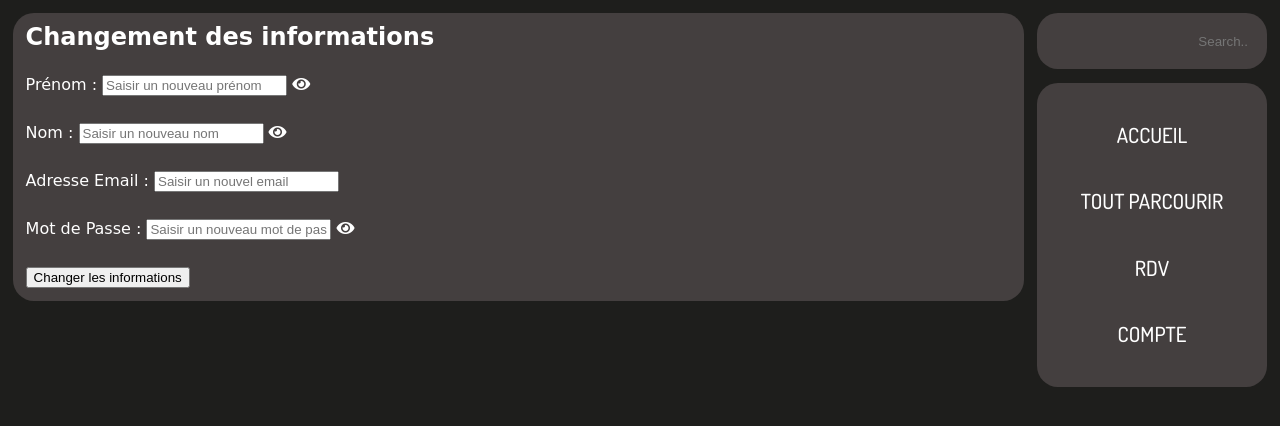
After one commit to Kal3idoscope/Sportify-Project, a PHP site: page /change_info_admin.php in a window 1280 px wide. The commit adds this page. Shown: the top 426 px of the page. Run offline with PHP 8.4, Linux system fonts and the light colour scheme; a user stored in the database is signed in; some web fonts are replaced.

Commit message:
Changement des informations admins

```diff
--- a/admin.php
+++ b/admin.php
@@ -20,7 +20,7 @@ if(!isset($_SESSION['unique_id'])){
                         <p>NOM :  </p>
                         <p>PRENOM : </p>
                          <p>MAIL :  </p>
-                         <p class="modifInfo"> Modifier mes informations </p>
+                         <p class="modifInfo"> <a href="./change_info_admin.php">Modifier mes informations</a></p>
 
 
                     </div>
--- /dev/null
+++ b/change_info_admin.php
@@ -0,0 +1,60 @@
+<?php
+session_start();
+include_once "php/config.php";
+if(!isset($_SESSION['unique_id'])){
+    header("location: login.php");
+}
+?>
+<?php include_once "header.php"; ?>
+
+<body>
+<div class="blocHeader">
+    <div class="bloc1">
+        <section class="formLogin">
+            <h1 class="titre">Changement des informations</h1>
+            <form action="php/change_info_admin.php" method="POST" enctype="multipart/form-data" autocomplete="off">
+                <div class="error-text"></div>
+                <div class="fieldInput">
+                    <label>Prénom : </label>
+                    <input class="in" type="text" name="prenom" placeholder="Saisir un nouveau prénom">
+                    <i class="fas fa-eye"></i>
+                </div>
+                <div class="fieldInput">
+                    <label>Nom : </label>
+                    <input class="in" type="text" name="nom" placeholder="Saisir un nouveau nom">
+                    <i class="fas fa-eye"></i>
+                </div>
+                <div class="fieldInput">
+                    <label>Adresse Email : </label>
+                    <input class="in"  type="text" name="email" placeholder="Saisir un nouvel email">
+                </div>
+                <div class="fieldInput">
+                    <label>Mot de Passe : </label>
+                    <input class="in" type="password" name="password" placeholder="Saisir un nouveau mot de passe">
+                    <i class="fas fa-eye"></i>
+                </div>
+                <div class="field button">
+                    <input type="submit" name="submit" value="Changer les informations">
+                </div>
+            </form>
+        </section>
+    </div>
+    <div class="bloc2">
+
+        <div class="barrerecherche">
+            <input class="rechercher" type="text" placeholder="Search..">
+        </div>
+        <div class="header">
+            <a href="./index.html">ACCUEIL</a> <br>
+            <a href="./Parcourir.html">TOUT PARCOURIR</a> <br>
+            <a href="./RDV.html">RDV</a> <br>
+            <a href="./COMPTE.html">COMPTE</a> <br>
+        </div>
+    </div>
+</div>
+
+<script src="javascript/show_hide_mdp.js"></script>
+<script src="javascript/login.js"></script>
+
+</body>
+</html>
--- /dev/null
+++ b/php/change_info_client.php
@@ -0,0 +1 @@
+<?php
--- a/php/login.php
+++ b/php/login.php
@@ -27,7 +27,7 @@ if (!empty($email) && !empty($password)) {
         if ($user_pass === $enc_pass) {
             $status = "Active now";
             if (mysqli_num_rows($sql_admin) > 0) {
-                $sql2 = mysqli_query($conn, "UPDATE admin SET status = '{$status}' WHERE ID_Admin = {$result['ID_Admin']}");
+                $sql2 = mysqli_query($conn, "UPDATE admin SET Status = '{$status}' WHERE ID_Admin = {$result['ID_Admin']}");
                 if ($sql2) {
                     $_SESSION['unique_id'] = $result['ID_Admin'];
                     echo "success";
@@ -35,7 +35,7 @@ if (!empty($email) && !empty($password)) {
                     echo "Something went wrong. Please try again!";
                 }
             } else if (mysqli_num_rows($sql_client) > 0){
-                $sql2 = mysqli_query($conn, "UPDATE client SET status = '{$status}' WHERE unique_id = {$result['ID_Client']}");
+                $sql2 = mysqli_query($conn, "UPDATE client SET Status = '{$status}' WHERE unique_id = {$result['ID_Client']}");
                 if ($sql2) {
                     $_SESSION['unique_id'] = $result['ID_Client'];
                     echo "success";
@@ -43,7 +43,7 @@ if (!empty($email) && !empty($password)) {
                     echo "Something went wrong. Please try again!";
                 }
             } else if (mysqli_num_rows($sql_coach) > 0) {
-                $sql2 = mysqli_query($conn, "UPDATE coach SET status = '{$status}' WHERE unique_id = {$result['ID_Coach']}");
+                $sql2 = mysqli_query($conn, "UPDATE coach SET Status = '{$status}' WHERE unique_id = {$result['ID_Coach']}");
                 if ($sql2) {
                     $_SESSION['unique_id'] = $result['ID_Coach'];
                     echo "success";
```
Also changed, not shown: php/change_info_admin.php (added, +45 -0 lines), 1 other file.
